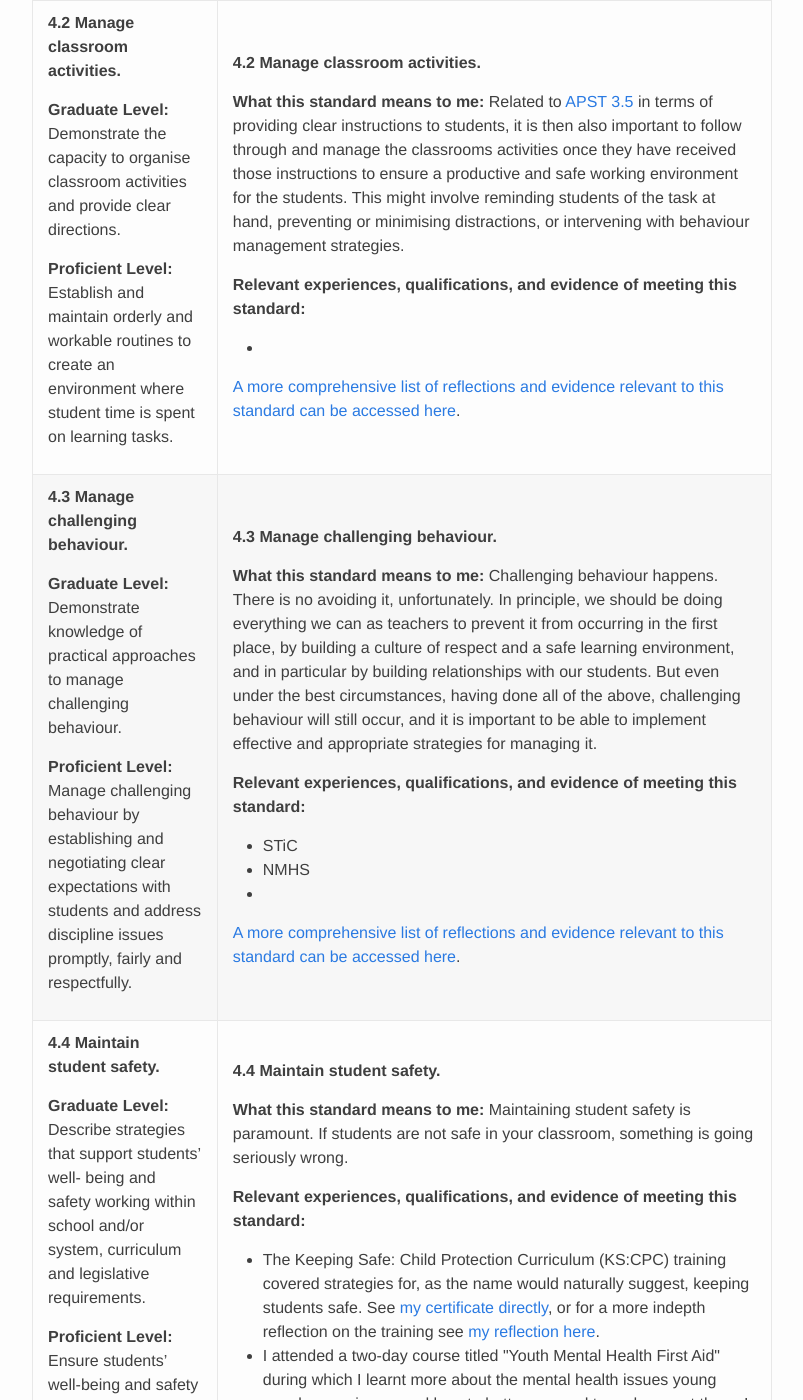
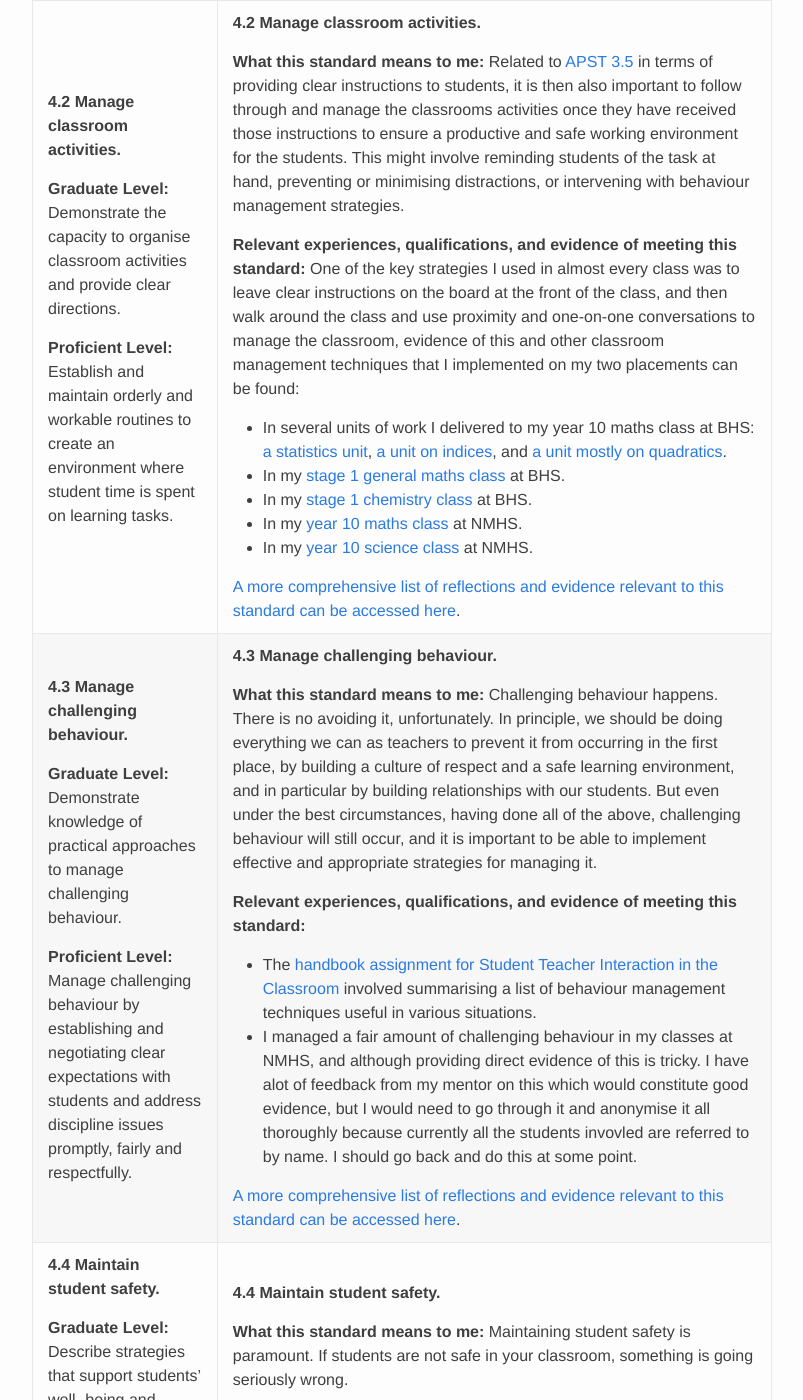
Before and after one commit to Armadilloa16/eportfolio, a Jekyll site: the page built from apst.html, in a window 1280 px wide and 1400 px high, scrolled down 24147 px. Shown: the whole window, without its empty margins (238-1041 px from the left). Built offline with Jekyll 4.4.1, drawn with Linux system fonts in a browser that asks for light colours.

Commit message:
barely MVP of APST 4

```diff
--- a/apst.html
+++ b/apst.html
@@ -873,8 +873,13 @@ Feedback I received from my mentor teachers:
 		<p><strong>What this standard means to me:</strong> Related to <a href="#3.5">APST 3.5</a> in terms of providing clear instructions to students, it is then also important to follow through and manage the classrooms activities once they have received those instructions to ensure a productive and safe working environment for the students. This might involve reminding students of the task at hand, preventing or minimising distractions, or intervening with behaviour management strategies.</p>
 
 		<p><strong>Relevant experiences, qualifications, and evidence of meeting this standard:</strong>
+		One of the key strategies I used in almost every class was to leave clear instructions on the board at the front of the class, and then walk around the class and use proximity and one-on-one conversations to manage the classroom, evidence of this and other classroom management techniques that I implemented on my two placements can be found:
 		<ul>
-			<li></li>
+			<li>In several units of work I delivered to my year 10 maths class at BHS: <a href="{{ site.baseurl }}{% post_url 2018-08-11-bhs-10-maths-stats %}"> a statistics unit</a>, <a href="{{ site.baseurl }}{% post_url 2018-09-06-bhs-10-maths-indices %}"> a unit on indices</a>, and <a href="{{ site.baseurl }}{% post_url 2018-09-22-bhs-10-maths-quadratics %}"> a unit mostly on quadratics</a>.</li>
+			<li>In my <a href="{{ site.baseurl }}{% post_url 2018-09-23-bhs-11-general-maths %}">stage 1 general maths class</a> at BHS.</li>
+			<li>In my <a href="{{ site.baseurl }}{% post_url 2018-09-21-bhs-11-chemistry %}">stage 1 chemistry class</a> at BHS.</li>
+			<li>In my <a href="{{ site.baseurl }}{% post_url 2018-06-29-week-4-maths %}">year 10 maths class</a> at NMHS.</li>
+			<li>In my <a href="{{ site.baseurl }}{% post_url 2018-06-29-week-4-science %}">year 10 science class</a> at NMHS.</li>
 		</ul>
 		</p>
 
@@ -902,11 +907,9 @@ Feedback I received from my mentor teachers:
 
 		<p><strong>Relevant experiences, qualifications, and evidence of meeting this standard:</strong>
 		<ul>
-			<li>STiC</li>
+			<li>The <a href="{{ site.baseurl }}{% post_url 2018-04-02-handbook %}">handbook assignment for Student Teacher Interaction in the Classroom</a> involved summarising a list of behaviour management techniques useful in various situations.</li>
 
-			<li>NMHS</li>
-
-			<li></li>
+			<li>I managed a fair amount of challenging behaviour in my classes at NMHS, and although providing direct evidence of this is tricky. I have alot of feedback from my mentor on this which would constitute good evidence, but I would need to go through it and anonymise it all thoroughly because currently all the students invovled are referred to by name. I should go back and do this at some point.</li>
 		</ul>
 		</p>
 
```
